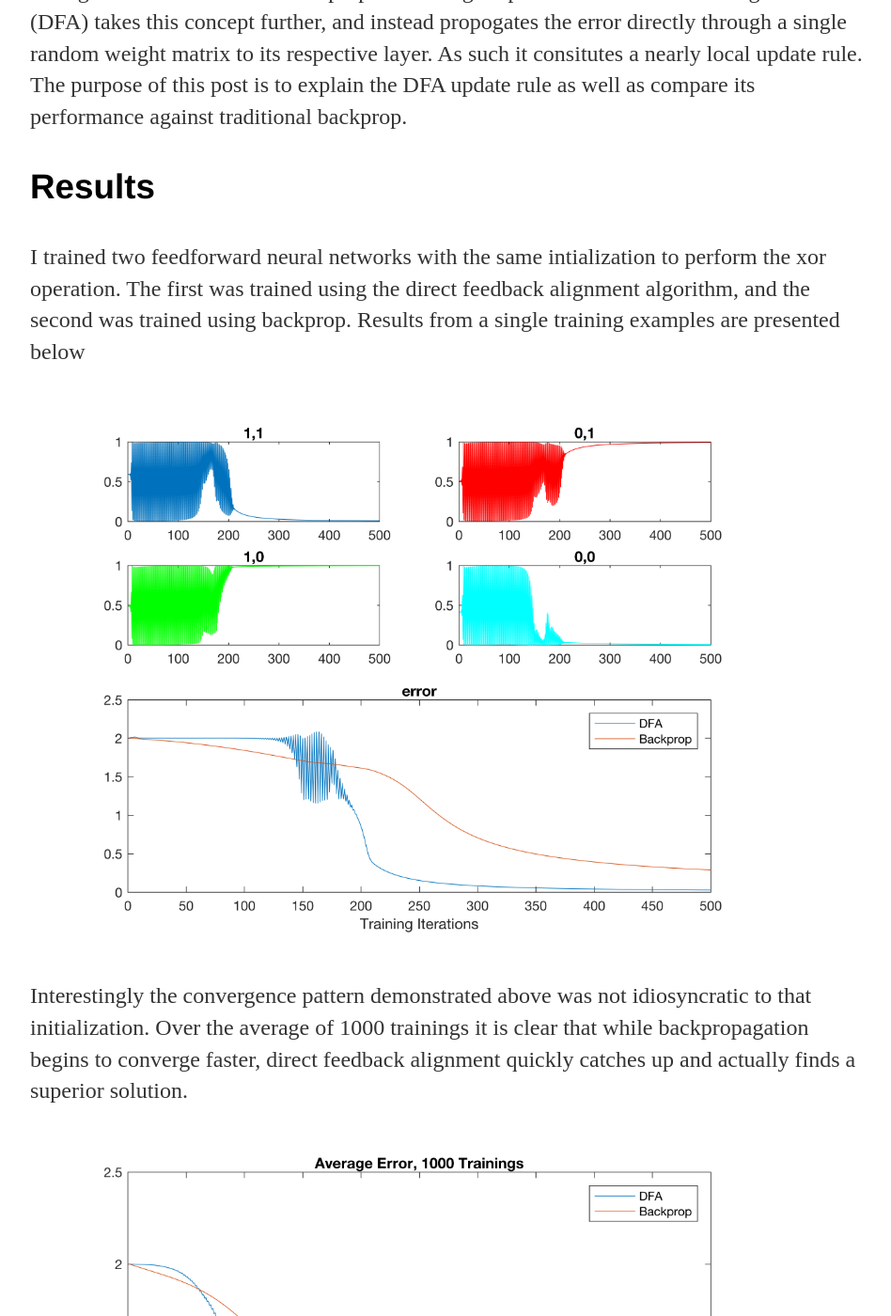
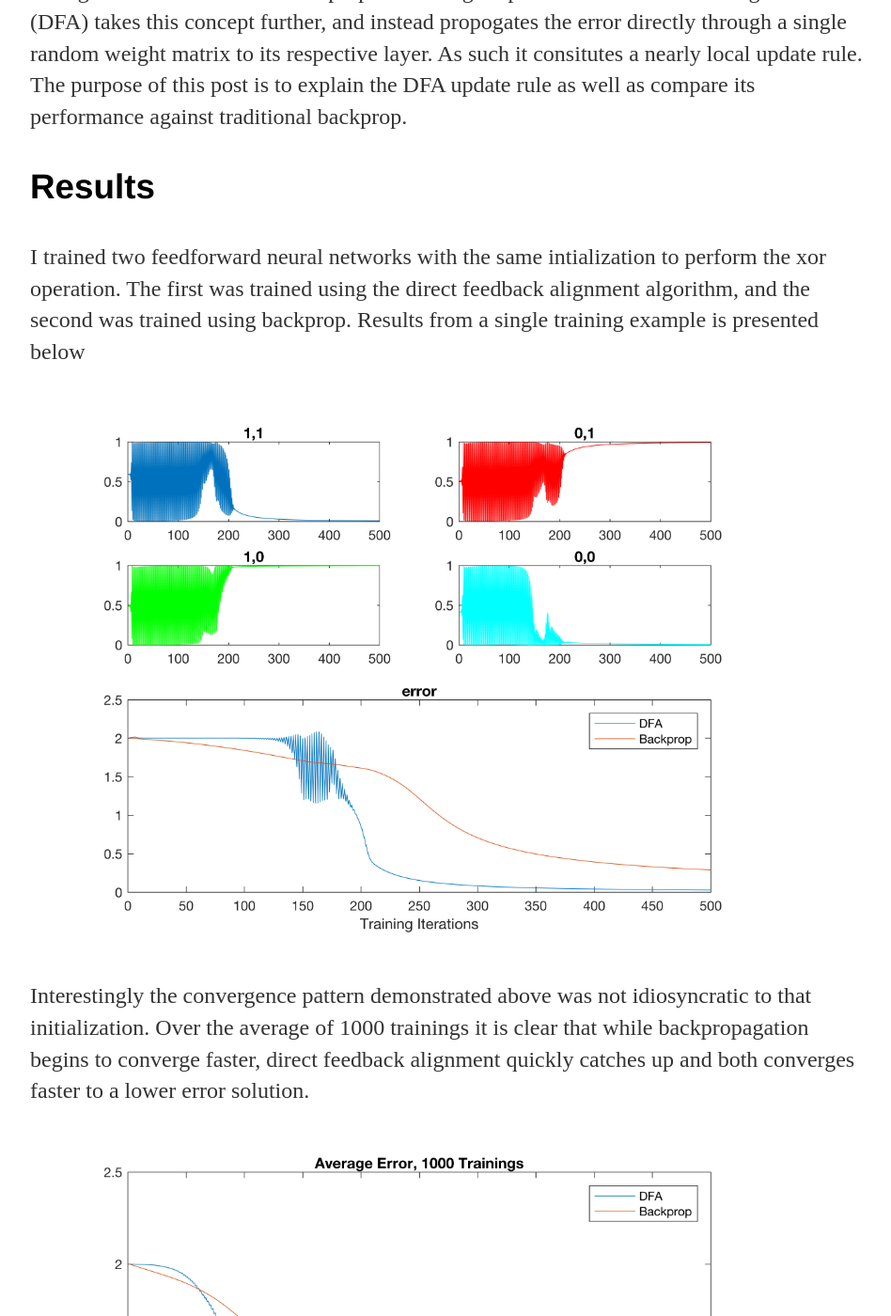
Before and after one commit to dbehrlich/dbehrlich.github.io, a Jekyll site: the page built from _posts/2016-10-15-daniel-ehrlich-direct-feedback-alignment.md, in a window 1280 px wide and 1400 px high, scrolled down 466 px. Shown: the whole window at 94% size, without its empty margins (160-1108 px from the left). Built offline with Jekyll 4.4.1, drawn with Linux system fonts in a browser that asks for light colours.

Commit message:
Second post References

```diff
--- a/_posts/2016-10-15-daniel-ehrlich-direct-feedback-alignment.md
+++ b/_posts/2016-10-15-daniel-ehrlich-direct-feedback-alignment.md
@@ -12,11 +12,11 @@ date: 2016-10-15
 
 <h3>Results</h3>
 
-<p>I trained two feedforward neural networks with the same intialization to perform the xor operation. The first was trained using the direct feedback alignment algorithm, and the second was trained using backprop. Results from a single training examples are presented below</p>
+<p>I trained two feedforward neural networks with the same intialization to perform the xor operation. The first was trained using the direct feedback alignment algorithm, and the second was trained using backprop. Results from a single training example is presented below</p>
 
 <img src="/figures/DirectFeedbackAlignement_xor.png" alt="samples" style="width: 800px;"/>
 
-<p>Interestingly the convergence pattern demonstrated above was not idiosyncratic to that initialization. Over the average of 1000 trainings it is clear that while backpropagation begins to converge faster, direct feedback alignment quickly catches up and actually finds a superior solution.</p>
+<p>Interestingly the convergence pattern demonstrated above was not idiosyncratic to that initialization. Over the average of 1000 trainings it is clear that while backpropagation begins to converge faster, direct feedback alignment quickly catches up and both converges faster to a lower error solution.</p>
 
 <img src="/figures/DirectFeedbackAlignement_xor_1000.png" alt="samples" style="width: 800px;"/>
 
```
